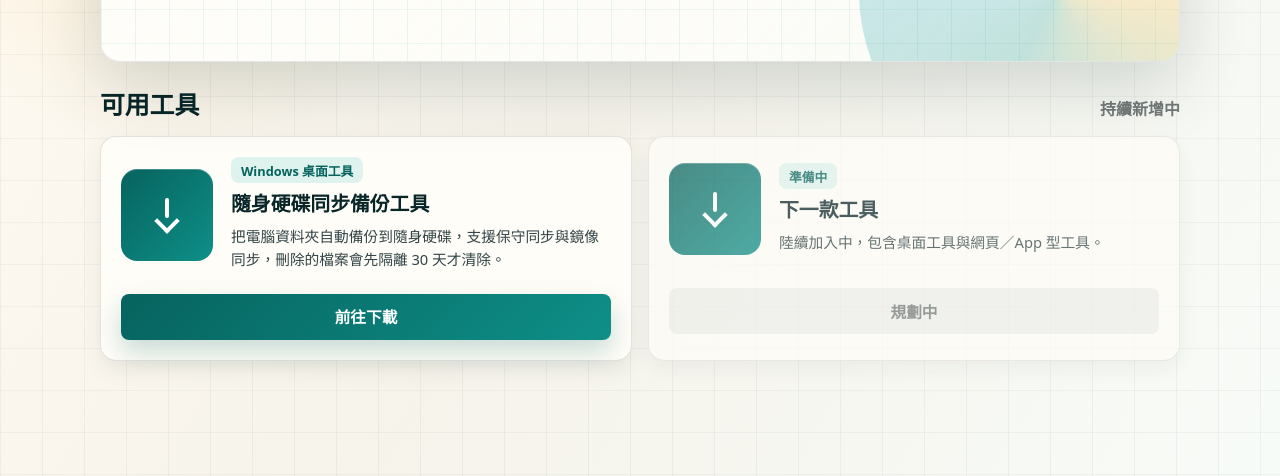
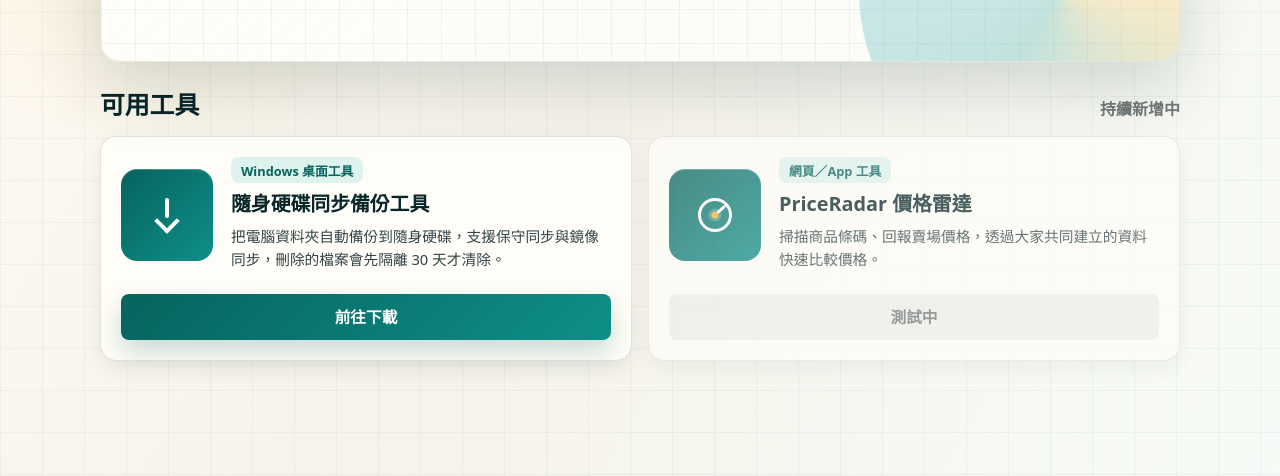
Before and after one commit to TSY3991/TSY.Microglow-Tools, a plain HTML site: page index.html in a window 1280 px wide. Shown: the part 324-800 px from the top of the page. Drawn offline with Linux system fonts and the light colour scheme.

Commit message:
Add PriceRadar to tools lobby

```diff
--- a/index.html
+++ b/index.html
@@ -9,7 +9,7 @@
     >
     <title>TSY.Microglow 工具箱</title>
     <link rel="icon" href="./assets/logo-mark.png" type="image/png">
-    <link rel="stylesheet" href="./shared/base.css?v=20260713a">
+    <link rel="stylesheet" href="./shared/base.css?v=20260717a">
   </head>
   <body>
     <main class="lobby-shell">
@@ -47,14 +47,14 @@
 
           <article class="tool-card is-coming" data-sort-last="true">
             <div class="tool-thumb" aria-hidden="true">
-              <span class="tool-thumb-icon icon-download"></span>
+              <span class="tool-thumb-icon icon-radar"></span>
             </div>
             <div class="tool-card-copy">
-              <p>準備中</p>
-              <h3>下一款工具</h3>
-              <span>陸續加入中，包含桌面工具與網頁／App 型工具。</span>
+              <p>網頁／App 工具</p>
+              <h3>PriceRadar 價格雷達</h3>
+              <span>掃描商品條碼、回報賣場價格，透過大家共同建立的資料快速比較價格。</span>
             </div>
-            <span class="disabled-link">規劃中</span>
+            <span class="disabled-link">測試中</span>
           </article>
         </div>
       </section>
--- a/shared/base.css
+++ b/shared/base.css
@@ -299,6 +299,38 @@ section h2 {
   transform: translateX(-50%) rotate(45deg);
 }
 
+/* Radar glyph for PriceRadar and other scan-based web tools. */
+.icon-radar {
+  border: 3px solid #ffffff;
+  border-radius: 50%;
+}
+
+.icon-radar::before {
+  position: absolute;
+  top: 50%;
+  left: 50%;
+  width: 14px;
+  height: 3px;
+  border-radius: 999px;
+  background: #ffffff;
+  content: "";
+  transform: translateY(-50%) rotate(-42deg);
+  transform-origin: left center;
+}
+
+.icon-radar::after {
+  position: absolute;
+  top: 50%;
+  left: 50%;
+  width: 7px;
+  height: 7px;
+  border-radius: 50%;
+  background: var(--gold);
+  box-shadow: 0 0 0 3px rgba(255, 255, 255, 0.22);
+  content: "";
+  transform: translate(-50%, -50%);
+}
+
 .tool-card-copy {
   min-width: 0;
 }
```
